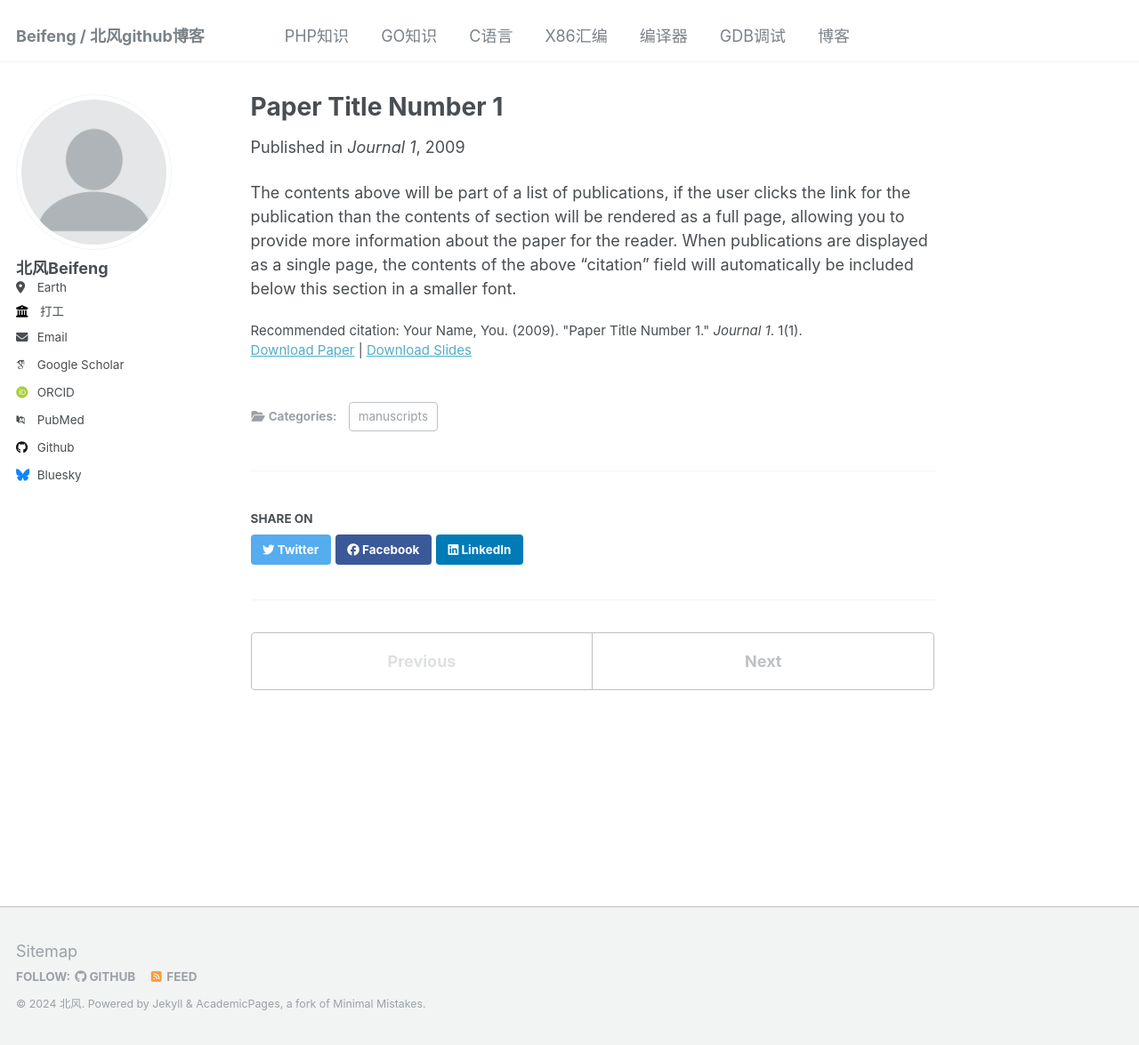
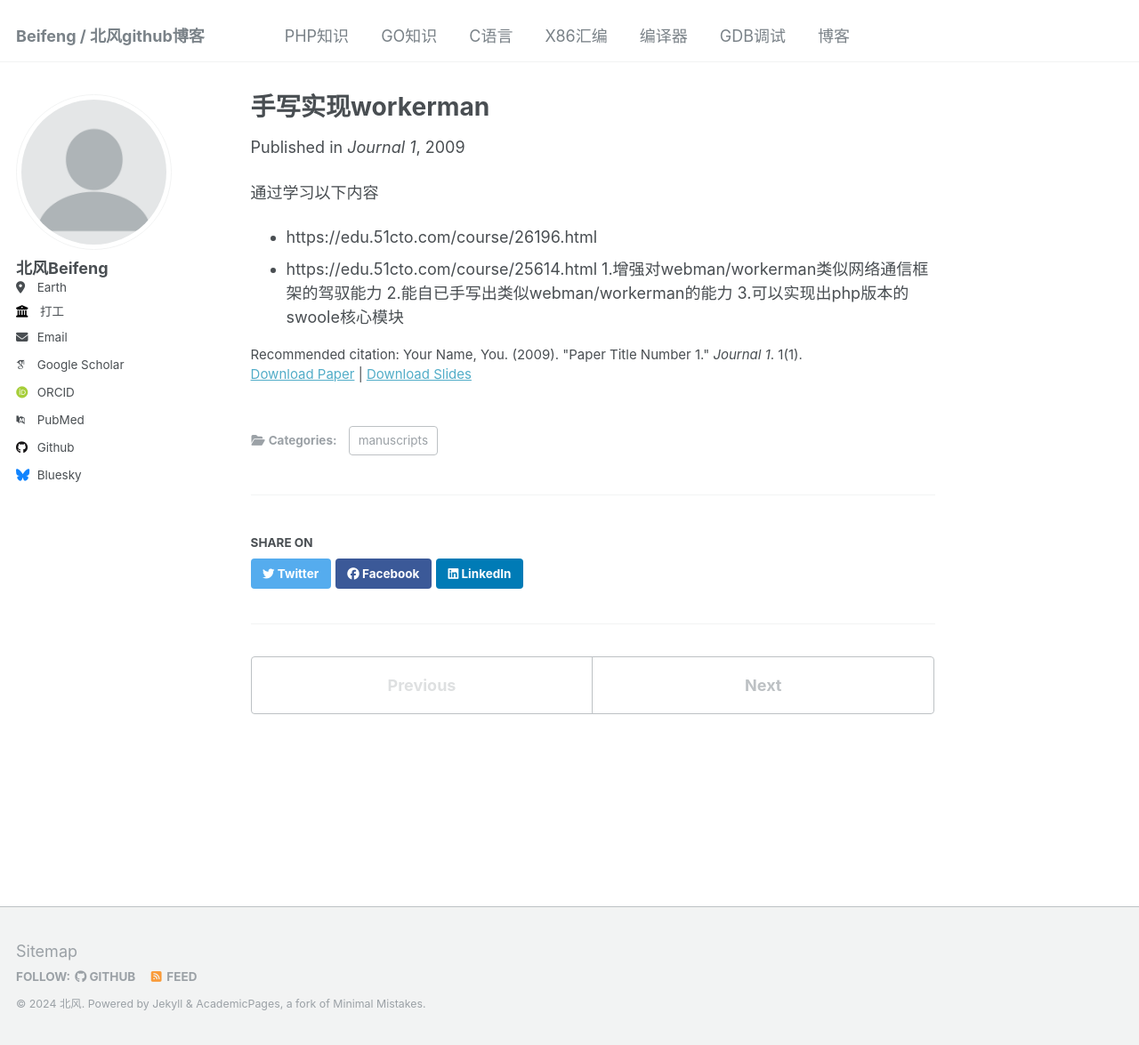
Before and after one commit to beifengisnil/beifengisnil.github.io, a Jekyll site: the page built from _publications/2009-10-01-paper-title-number-1.md, in a window 1280 px wide and 1175 px high. Shown: the whole window at 89% size. Built offline with Jekyll 4.4.1, drawn with Linux system fonts in a browser that asks for light colours; some web fonts are replaced.

Commit message:
Update 2009-10-01-paper-title-number-1.md

```diff
--- a/_publications/2009-10-01-paper-title-number-1.md
+++ b/_publications/2009-10-01-paper-title-number-1.md
@@ -1,5 +1,5 @@
 ---
-title: "Paper Title Number 1"
+title: "手写实现workerman"
 collection: publications
 category: manuscripts
 permalink: /publication/2009-10-01-paper-title-number-1
@@ -11,4 +11,9 @@ paperurl: 'http://academicpages.github.io/files/paper1.pdf'
 citation: 'Your Name, You. (2009). &quot;Paper Title Number 1.&quot; <i>Journal 1</i>. 1(1).'
 ---
 
-The contents above will be part of a list of publications, if the user clicks the link for the publication than the contents of section will be rendered as a full page, allowing you to provide more information about the paper for the reader. When publications are displayed as a single page, the contents of the above "citation" field will automatically be included below this section in a smaller font.
+通过学习以下内容
+- https://edu.51cto.com/course/26196.html
+- https://edu.51cto.com/course/25614.html
+1.增强对webman/workerman类似网络通信框架的驾驭能力
+2.能自已手写出类似webman/workerman的能力
+3.可以实现出php版本的swoole核心模块
```
